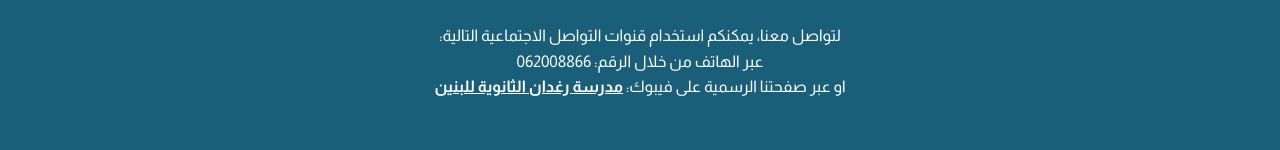
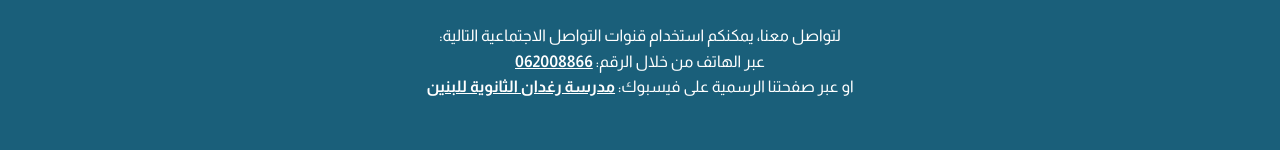
Before and after one commit to Raghdan-school/pisa, a plain HTML site: page index.html in a window 1280 px wide. Shown: the part 2176-2326 px from the top of the page. Drawn offline with Linux system fonts and the light colour scheme.

Commit message:
Update index.html

```diff
--- a/index.html
+++ b/index.html
@@ -568,8 +568,8 @@
             <p>مديرها الحالي هو الأستاذ خالد البوريني، الذي يقود المدرسة بكفاءة وحكمة نحو تحقيق رؤيتها التعليمية المتميزة.</p>
             <br>
             <p>لتواصل معنا، يمكنكم استخدام قنوات التواصل الاجتماعية التالية: </p>
-            <p>عبر الهاتف من خلال الرقم: 062008866</p>
-            <p>او عبر صفحتنا الرسمية على فيبوك: <a href="https://www.facebook.com/p/%D9%85%D8%AF%D8%B1%D8%B3%D8%A9-%D8%B1%D8%BA%D8%AF%D8%A7%D9%86-%D8%A7%D9%84%D8%AB%D8%A7%D9%86%D9%88%D9%8A%D8%A9-%D9%84%D9%84%D8%A8%D9%86%D9%8A%D9%86-%D9%84%D9%88%D8%A7%D8%A1-%D9%82%D8%B5%D8%A8%D8%A9-%D8%B9%D9%85%D8%A7%D9%86-100083534372416/" target="_blank">مدرسة رغدان الثانوية للبنين </a></p>
+            <p>عبر الهاتف من خلال الرقم: <a href="tel:062008866">062008866</a></p>
+            <p>او عبر صفحتنا الرسمية على فيسبوك: <a href="https://www.facebook.com/p/%D9%85%D8%AF%D8%B1%D8%B3%D8%A9-%D8%B1%D8%BA%D8%AF%D8%A7%D9%86-%D8%A7%D9%84%D8%AB%D8%A7%D9%86%D9%88%D9%8A%D8%A9-%D9%84%D9%84%D8%A8%D9%86%D9%8A%D9%86-%D9%84%D9%88%D8%A7%D8%A1-%D9%82%D8%B5%D8%A8%D8%A9-%D8%B9%D9%85%D8%A7%D9%86-100083534372416/" target="_blank">مدرسة رغدان الثانوية للبنين </a></p>
         </div>
     </section>
 
```
